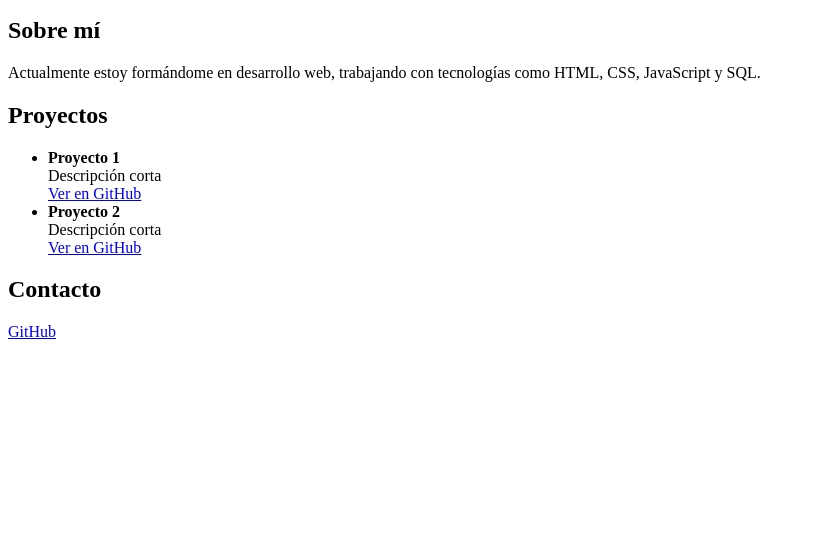
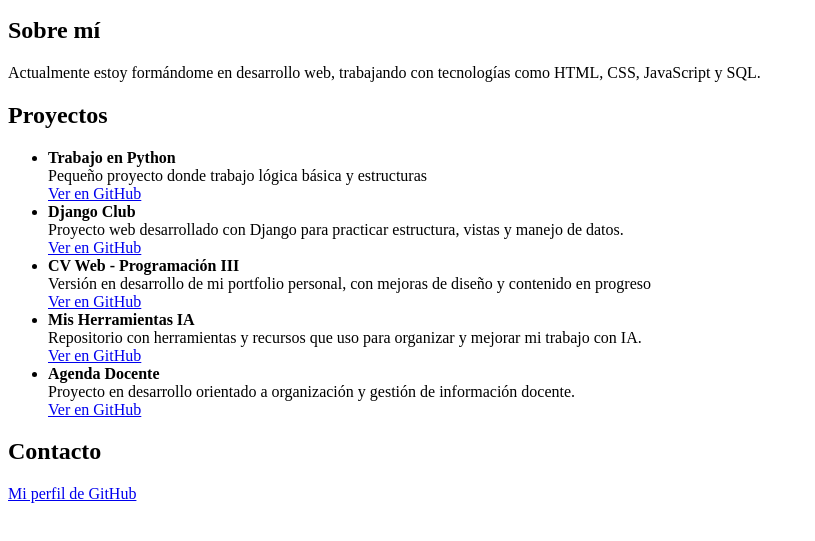
Before and after one commit to AlejoGBazzana/CV_WEB, a plain HTML site: page index.html in a window 1280 px wide. Shown: the part 101-642 px from the top of the page, without its empty margins (0-815 px from the left). Drawn offline with Linux system fonts and the light colour scheme.

Commit message:
fix estructura html

```diff
--- a/index.html
+++ b/index.html
@@ -19,21 +19,45 @@
     <h2>Proyectos</h2>
     <ul>
       <li>
-        <strong>Proyecto 1</strong><br>
-        Descripción corta<br>
-        <a href="LINK_REPO">Ver en GitHub</a>
+        <strong>Trabajo en Python</strong><br>
+        Pequeño proyecto donde trabajo lógica básica y estructuras<br>
+        <a href="https://github.com/AlejoGBazzana/python" target="_blank">Ver en GitHub</a>
       </li>
+
       <li>
-        <strong>Proyecto 2</strong><br>
-        Descripción corta<br>
-        <a href="LINK_REPO">Ver en GitHub</a>
+        <strong>Django Club</strong><br>
+        Proyecto web desarrollado con Django para practicar estructura, vistas y manejo de datos.<br>
+        <a href="https://github.com/AlejoGBazzana/django-club" target="_blank">Ver en GitHub</a>
+      </li>
+
+      <li>
+        <strong>CV Web - Programación III</strong><br>
+        Versión en desarrollo de mi portfolio personal, con mejoras de diseño y contenido en progreso<br>
+        <a href="https://github.com/AlejoGBazzana/CV_WEB_Prog_III" target="_blank">Ver en GitHub</a>
+      </li>
+
+      <li>
+        <strong>Mis Herramientas IA</strong><br>
+        Repositorio con herramientas y recursos que uso para organizar y mejorar mi trabajo con IA.<br>
+        <a href="https://github.com/AlejoGBazzana/mis-herramientas-ia" target="_blank">Ver en GitHub</a>
+      </li>
+
+      <li>
+        <strong>Agenda Docente</strong><br>
+        Proyecto en desarrollo orientado a organización y gestión de información docente.<br>
+        <a href="https://github.com/AlejoGBazzana/agenda-docente" target="_blank">Ver en GitHub</a>
       </li>
     </ul>
   </section>
 
   <section>
     <h2>Contacto</h2>
-    <p><a href="https://github.com/TUUSUARIO">GitHub</a></p>
+    <p>
+      <a href="https://github.com/AlejoGBazzana" target="_blank">
+        Mi perfil de GitHub
+      </a>
+    </p>
   </section>
+
 </body>
 </html>
```
